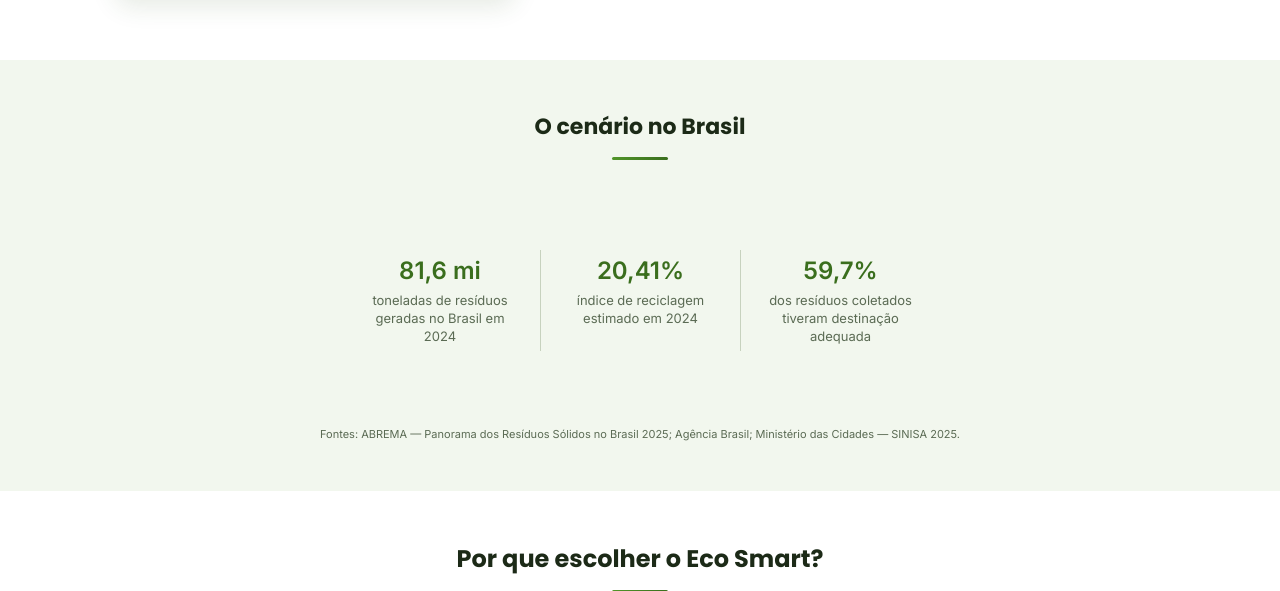
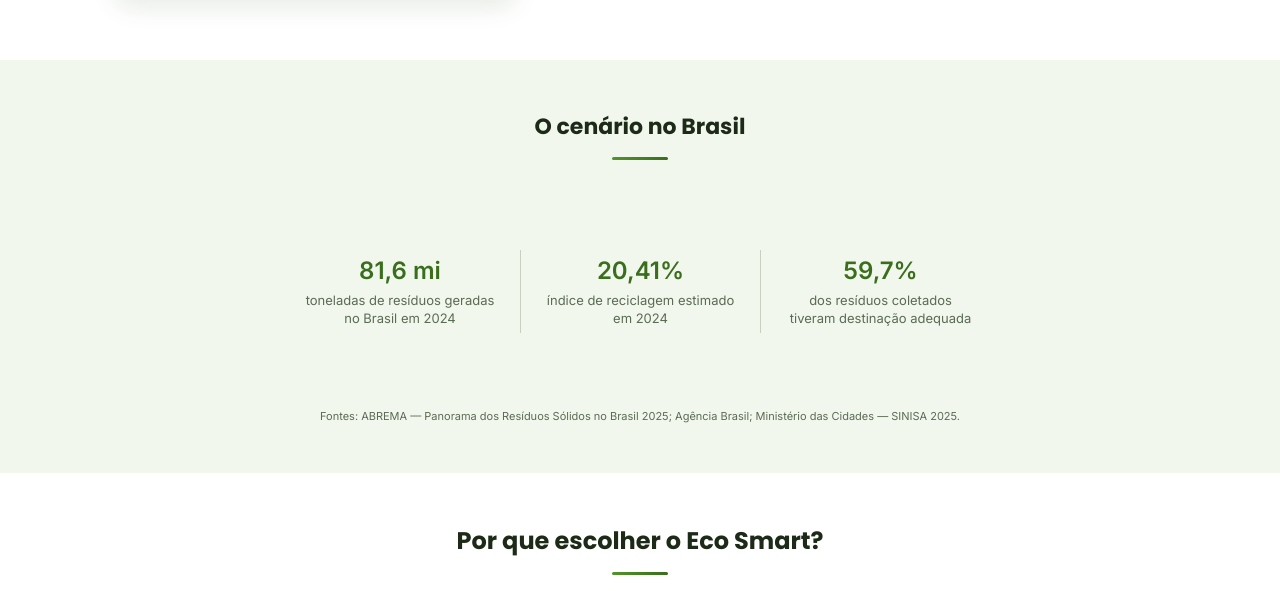
Before and after one commit to jlcanal20-star/EcoSmart, a Flask app: page / in a window 1280 px wide. Shown: the part 583-1174 px from the top of the page. Run offline with Flask 3, Linux system fonts and the light colour scheme; data comes from the database, SQL or seed files in the repository; data that the repository does not hold is empty.

Commit message:
Increase width of element in style.css

```diff
--- a/static/style.css
+++ b/static/style.css
@@ -272,7 +272,7 @@ main section {
     flex-direction: column;
     gap: 6px;
     padding: 6px 24px;
-    width: 200px;
+    width: 240px;
     border-left: 1px solid var(--borda);
 }
 
```
